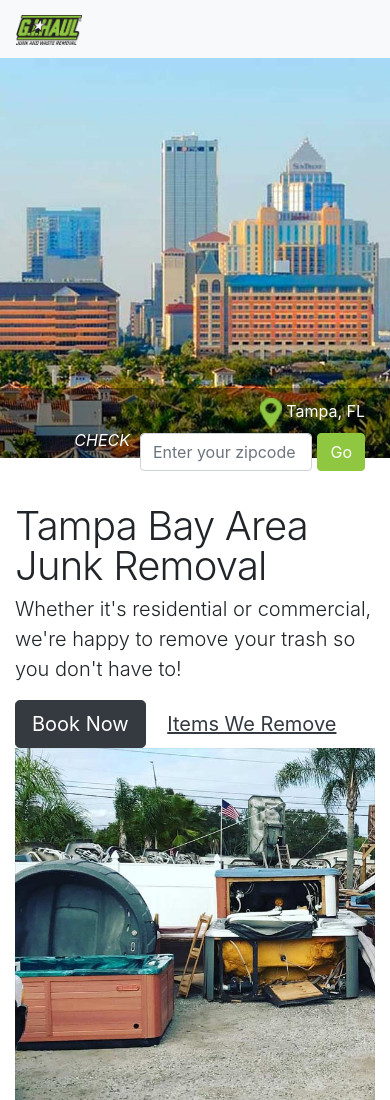
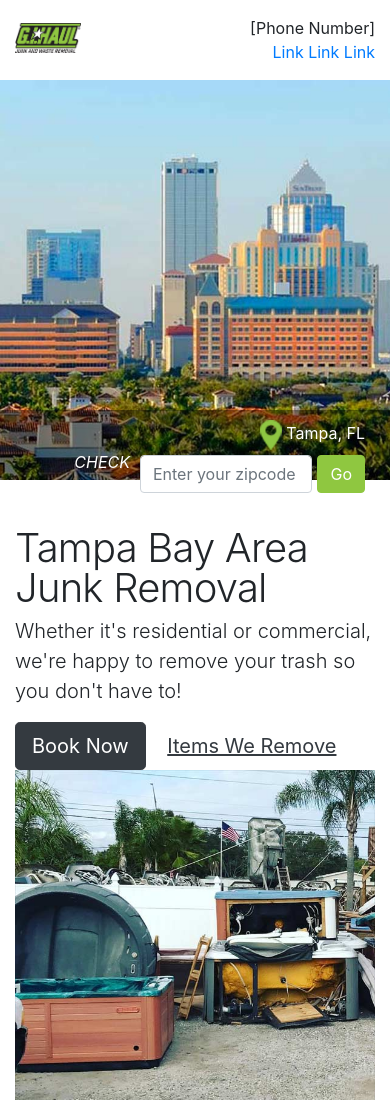
Before and after one commit to upstreamcoding/franchise, a plain HTML site: page index.html in a window 390 px wide. Shown: the top 1100 px of the page. Drawn offline with nearby package versions, Linux system fonts and the light colour scheme.

Commit message:
nav - mobile

```diff
--- a/index.html
+++ b/index.html
@@ -13,10 +13,25 @@
   </head>
   <body>
     <!-- Navbar -->
-    <nav class="navbar navbar-light bg-light">
-      <a class="navbar-brand" href="#">
-        <img src="images/gihaul--logo.png" height="30" alt="G.I.HAUL Logo">
-      </a>
+    <nav class="container my-3">
+      <div class="row featurette">
+        <div class="col-3">
+          <a class="navbar-brand" href="#">
+            <img src="images/gihaul--logo.png" height="30" alt="G.I.HAUL Logo">
+          </a>
+        </div>
+        <div class="col-9 text-right">
+          <div>
+            [Phone Number]
+          </div>
+          <div>
+            <a href="#">Link</a>
+            <a href="#">Link</a>
+            <a href="#">Link</a>
+          </div>
+
+        </div>
+      </div>
     </nav>
 
     <!-- Hero -->
@@ -161,8 +176,8 @@
         </div>
       </div>
     </div>
+
     <!-- Junk We Remove -->
-
     <div class="bg-light mb-2">
       <div class="container">
         <div class="row">
@@ -209,8 +224,8 @@
         </div>
       </div>
     </div>
+
     <!-- Why Hire us -->
-
     <div class="container my-5">
       <div class="row featurette">
         <div class="col-md-7">
```
